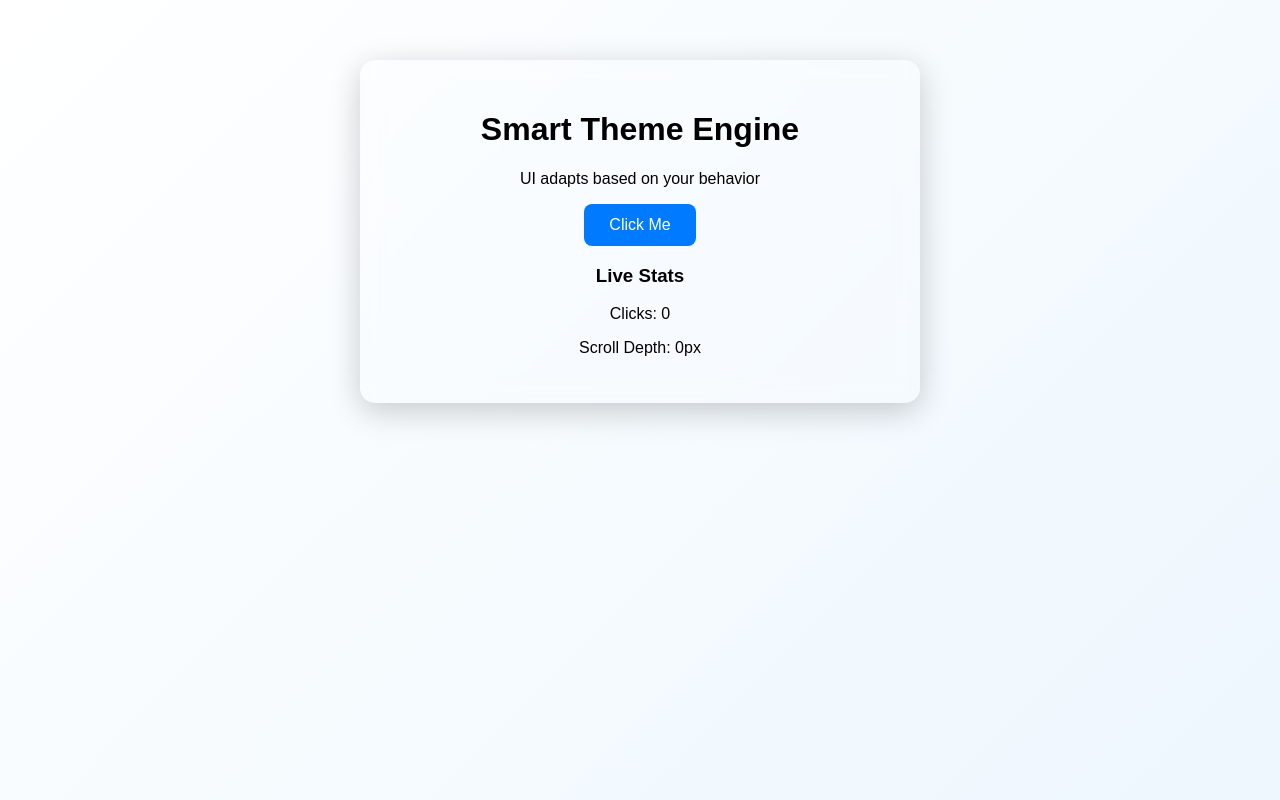
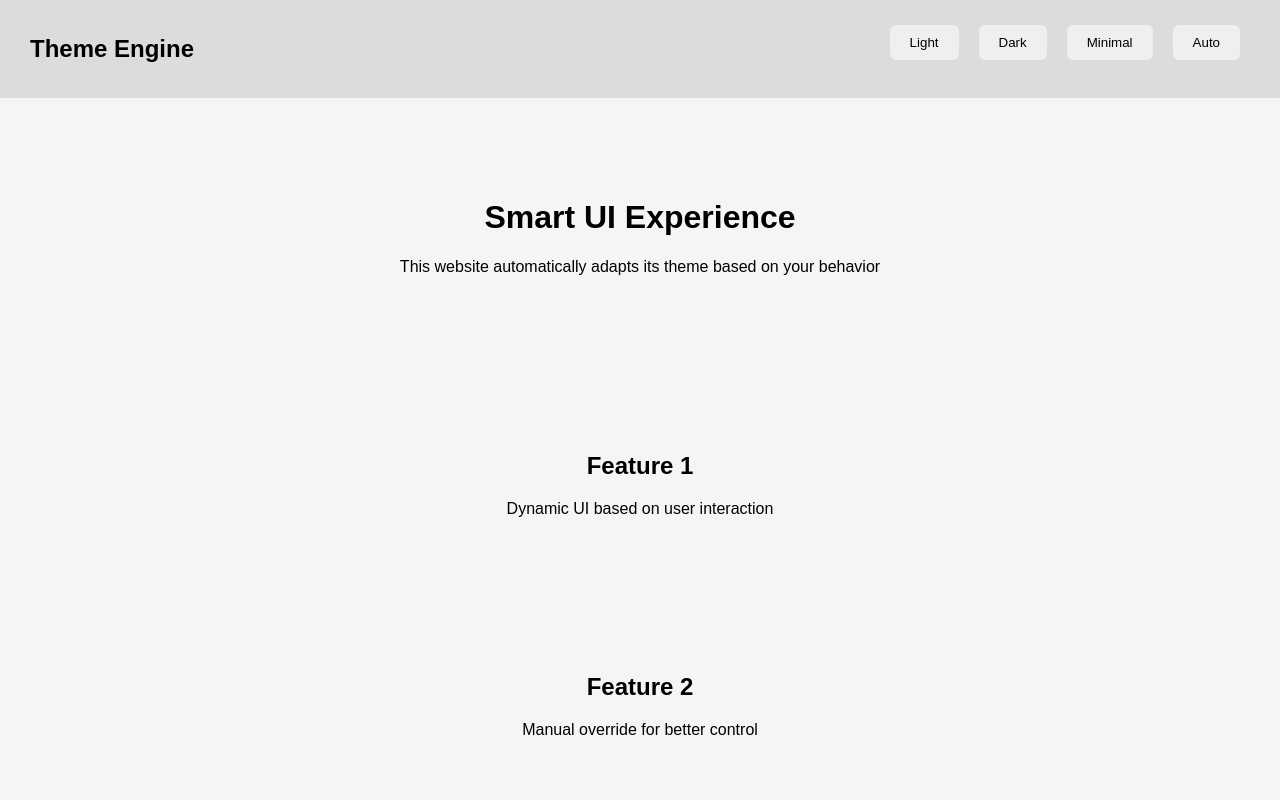
Before and after one commit to Aayus-247/theme-engine, a React (Create React App) app: page / in a window 1280 px wide. Shown: the top 800 px of the page. Built offline with nearby package versions, Linux system fonts and the light colour scheme.

Commit message:
UI upgrade + manual theme feature

```diff
--- a/src/App.css
+++ b/src/App.css
@@ -1,63 +1,55 @@
 body {
   margin: 0;
-  font-family: 'Poppins', sans-serif;
+  font-family: Arial, sans-serif;
   transition: all 0.5s ease;
 }
 
 /* Themes */
-
 body.default {
-  background: linear-gradient(135deg, #ffffff, #e3f2fd);
+  background: #f5f5f5;
   color: #000;
 }
 
 body.dark {
-  background: linear-gradient(135deg, #0f2027, #203a43, #2c5364);
+  background: #121212;
   color: #fff;
 }
 
 body.minimal {
-  background: #121212;
+  background: #1a1a1a;
   color: #ccc;
 }
 
 body.interactive {
-  background: linear-gradient(135deg, #ffecd2, #fcb69f);
-  color: #333;
+  background: #e3f2fd;
+  color: #000;
 }
 
-/* Container */
-
-.container {
-  text-align: center;
-  padding: 60px 20px;
+/* Navbar */
+.navbar {
+  display: flex;
+  justify-content: space-between;
+  padding: 15px 30px;
+  background: rgba(0,0,0,0.1);
 }
 
-/* Card UI */
+/* Hero Section */
+.hero {
+  text-align: center;
+  padding: 80px 20px;
+}
 
-.card {
-  background: rgba(255, 255, 255, 0.1);
-  backdrop-filter: blur(10px);
-  border-radius: 15px;
-  padding: 30px;
-  max-width: 500px;
-  margin: auto;
-  box-shadow: 0 8px 32px rgba(0,0,0,0.2);
+/* Sections */
+.section {
+  padding: 60px 20px;
+  text-align: center;
 }
 
 /* Button */
-
 button {
-  padding: 12px 25px;
+  padding: 10px 20px;
+  margin: 10px;
+  cursor: pointer;
   border: none;
-  border-radius: 8px;
-  background: #007bff;
-  color: white;
-  font-size: 16px;
-  cursor: pointer;
-  transition: 0.3s;
+  border-radius: 6px;
 }
-
-button:hover {
-  transform: scale(1.05);
-}
--- a/src/App.js
+++ b/src/App.js
@@ -3,38 +3,75 @@ import "./App.css";
 import { trackBehavior, applyTheme } from "./behavior";
 
 function App() {
-
-  const [clicks, setClicks] = useState(0);
-  const [scroll, setScroll] = useState(0);
+  const [mode, setMode] = useState("auto");
 
   useEffect(() => {
     trackBehavior();
 
     const interval = setInterval(() => {
-      applyTheme();
-
-      setClicks(localStorage.getItem("clicks") || 0);
-      setScroll(localStorage.getItem("scrollDepth") || 0);
-
-    }, 2000);
+      if (mode === "auto") {
+        applyTheme();
+      }
+    }, 3000);
 
     return () => clearInterval(interval);
+  }, [mode]);
+
+  // Manual theme switch
+  const setTheme = (theme) => {
+    document.body.className = theme;
+    localStorage.setItem("manualTheme", theme);
+    setMode("manual");
+  };
+
+  // Load saved theme
+  useEffect(() => {
+    const saved = localStorage.getItem("manualTheme");
+    if (saved) {
+      document.body.className = saved;
+      setMode("manual");
+    }
   }, []);
 
   return (
-    <div className="container">
-      <div className="card">
-        <h1>Smart Theme Engine</h1>
-        <p>UI adapts based on your behavior</p>
+    <div>
+      {/* Navbar */}
+      <div className="navbar">
+        <h2>Theme Engine</h2>
 
-        <button>Click Me</button>
-
-        <h3>Live Stats</h3>
-        <p>Clicks: {clicks}</p>
-        <p>Scroll Depth: {scroll}px</p>
+        <div>
+          <button onClick={() => setTheme("default")}>Light</button>
+          <button onClick={() => setTheme("dark")}>Dark</button>
+          <button onClick={() => setTheme("minimal")}>Minimal</button>
+          <button onClick={() => setMode("auto")}>Auto</button>
+        </div>
       </div>
 
-      <div style={{ height: "1500px" }}></div>
+      {/* Hero */}
+      <div className="hero">
+        <h1>Smart UI Experience</h1>
+        <p>
+          This website automatically adapts its theme based on your behavior
+        </p>
+      </div>
+
+      {/* Sections */}
+      <div className="section">
+        <h2>Feature 1</h2>
+        <p>Dynamic UI based on user interaction</p>
+      </div>
+
+      <div className="section">
+        <h2>Feature 2</h2>
+        <p>Manual override for better control</p>
+      </div>
+
+      <div className="section">
+        <h2>Feature 3</h2>
+        <p>Real-time adaptation system</p>
+      </div>
+
+      <div style={{ height: "1000px" }}></div>
     </div>
   );
 }
```
